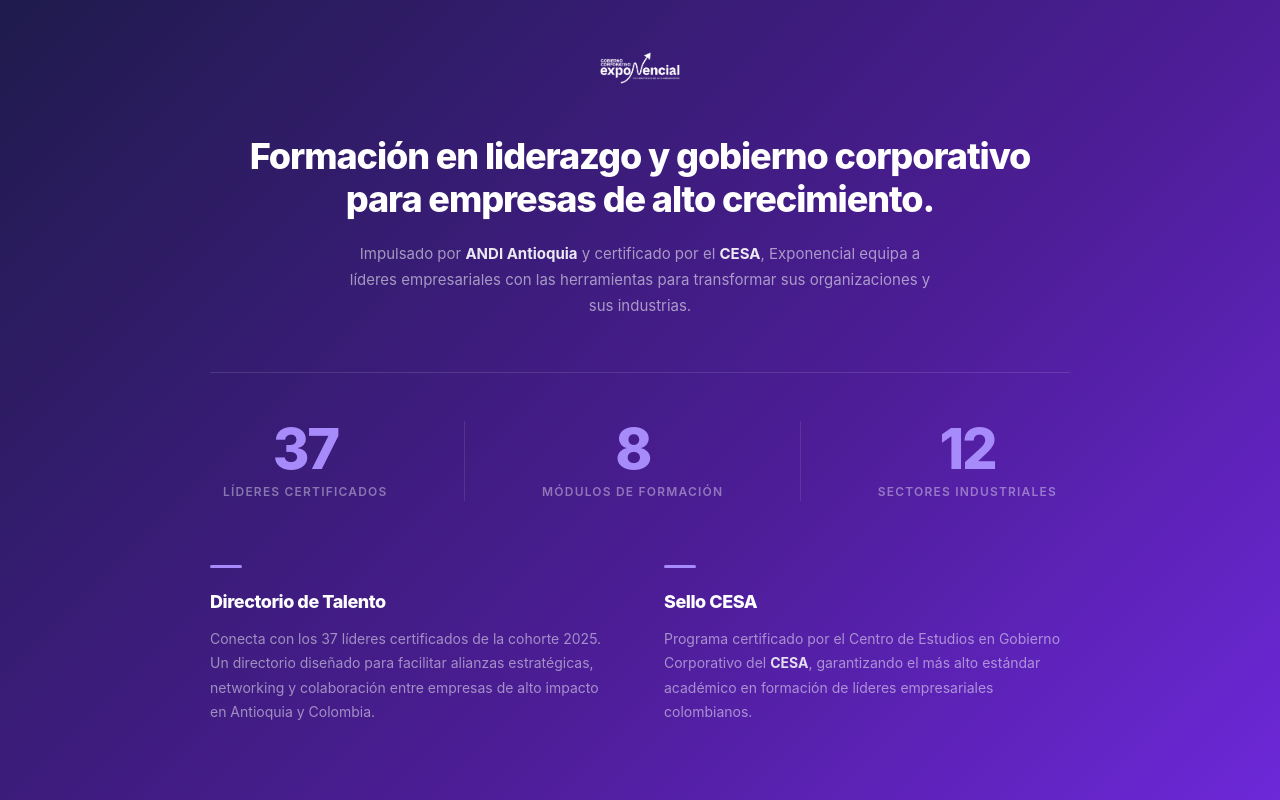
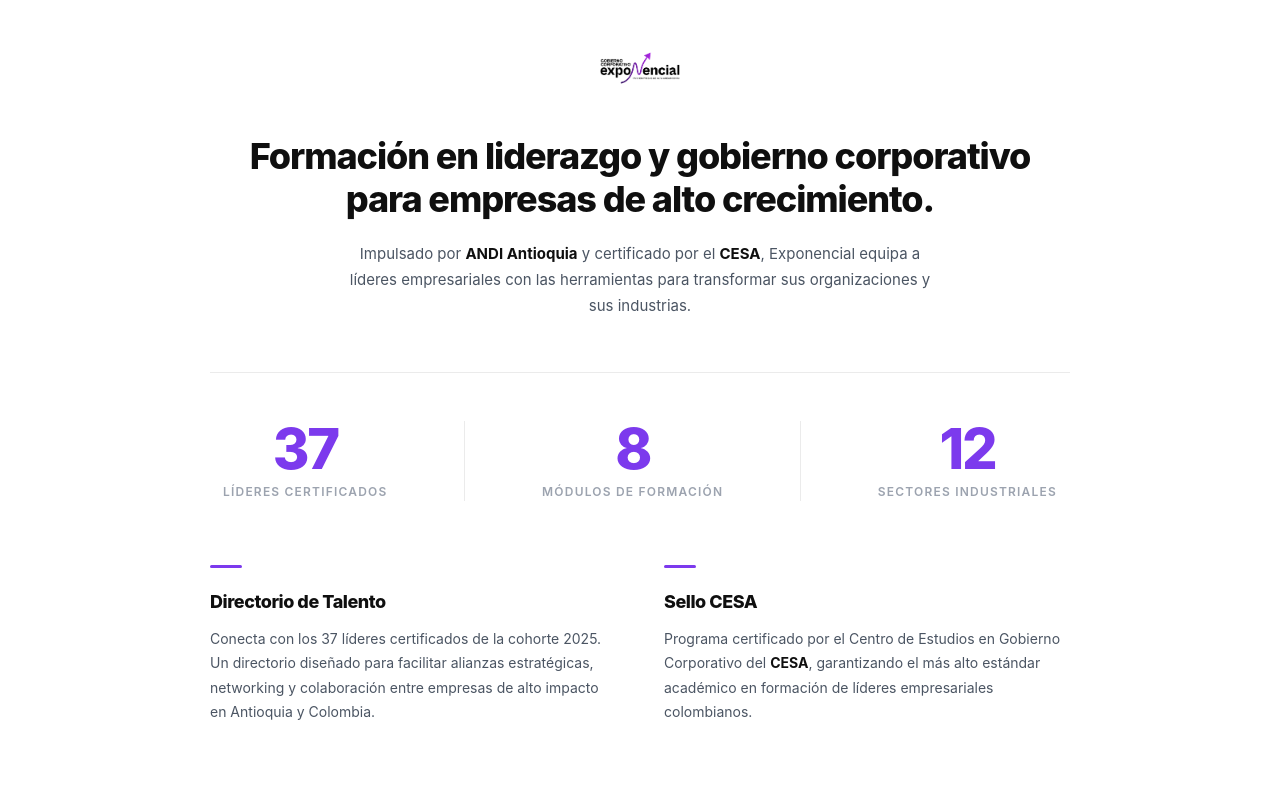
Before and after one commit to upgradedigitalsas-crypto/exponencial-andi, a React (Vite) app: page / in a window 1280 px wide. Shown: the part 620-1420 px from the top of the page. Built offline with nearby package versions, Linux system fonts and the light colour scheme.

Commit message:
revert: AboutSection back to white background

```diff
--- a/src/components/AboutSection.jsx
+++ b/src/components/AboutSection.jsx
@@ -69,12 +69,7 @@
   const refRight    = useRevealFrom("right", 280);
 
   return (
-    <section style={{
-      background: "linear-gradient(135deg, #1e1b4b 0%, #4C1D95 60%, #6D28D9 100%)",
-      borderBottom: "1px solid rgba(255,255,255,0.06)",
-      padding: "72px 20px 80px",
-      overflow: "hidden",
-    }}>
+    <section style={{ background: "#fff", borderBottom: "1px solid var(--border)", padding: "72px 20px 80px", overflow: "hidden" }}>
       <div style={{ maxWidth: 860, margin: "0 auto" }}>
 
         {/* Logo */}
@@ -82,7 +77,7 @@
           <img
             src={`${base}logo-exponencial.png`}
             alt="Exponencial"
-            style={{ height: 54, width: "auto", objectFit: "contain", filter: "brightness(0) invert(1)" }}
+            style={{ height: 54, width: "auto", objectFit: "contain" }}
           />
         </div>
 
@@ -94,7 +89,7 @@
             fontWeight: 800,
             letterSpacing: "-0.03em",
             lineHeight: 1.2,
-            color: "#fff",
+            color: "var(--text-primary)",
           }}>
             Formación en liderazgo y gobierno corporativo<br className="hidden sm:block" />
             {" "}para empresas de alto crecimiento.
@@ -108,46 +103,46 @@
             maxWidth: 600,
             fontSize: 15,
             lineHeight: 1.75,
-            color: "rgba(255,255,255,0.55)",
+            color: "var(--text-secondary)",
             fontWeight: 400,
           }}>
-            Impulsado por <strong style={{ color: "rgba(255,255,255,0.9)" }}>ANDI Antioquia</strong> y certificado por el{" "}
-            <strong style={{ color: "rgba(255,255,255,0.9)" }}>CESA</strong>, Exponencial equipa a líderes empresariales
+            Impulsado por <strong style={{ color: "var(--text-primary)" }}>ANDI Antioquia</strong> y certificado por el{" "}
+            <strong style={{ color: "var(--text-primary)" }}>CESA</strong>, Exponencial equipa a líderes empresariales
             con las herramientas para transformar sus organizaciones y sus industrias.
           </p>
         </div>
 
         {/* Stats row */}
-        <div ref={refDivider} style={{ height: 1, background: "rgba(255,255,255,0.12)", marginBottom: 48 }} />
+        <div ref={refDivider} style={{ height: 1, background: "var(--border)", marginBottom: 48 }} />
 
         <div style={{ display: "flex", justifyContent: "center", gap: "clamp(32px, 6vw, 80px)", flexWrap: "wrap", marginBottom: 64 }}>
           <div ref={refN1} style={{ textAlign: "center" }}>
-            <div style={{ fontSize: "clamp(40px, 5vw, 56px)", fontWeight: 800, letterSpacing: "-0.04em", color: "#a78bfa", lineHeight: 1 }}>
+            <div style={{ fontSize: "clamp(40px, 5vw, 56px)", fontWeight: 800, letterSpacing: "-0.04em", color: "var(--brand-purple)", lineHeight: 1 }}>
               {profiles.length}
             </div>
-            <div style={{ fontSize: 12, fontWeight: 600, color: "rgba(255,255,255,0.4)", marginTop: 6, textTransform: "uppercase", letterSpacing: "0.1em" }}>
+            <div style={{ fontSize: 12, fontWeight: 600, color: "var(--text-tertiary)", marginTop: 6, textTransform: "uppercase", letterSpacing: "0.1em" }}>
               Líderes certificados
             </div>
           </div>
 
-          <div style={{ width: 1, background: "rgba(255,255,255,0.1)", alignSelf: "stretch", minHeight: 48, display: "flex" }} />
+          <div style={{ width: 1, background: "var(--border)", alignSelf: "stretch", minHeight: 48, display: "flex" }} />
 
           <div ref={refN2} style={{ textAlign: "center" }}>
-            <div style={{ fontSize: "clamp(40px, 5vw, 56px)", fontWeight: 800, letterSpacing: "-0.04em", color: "#a78bfa", lineHeight: 1 }}>
+            <div style={{ fontSize: "clamp(40px, 5vw, 56px)", fontWeight: 800, letterSpacing: "-0.04em", color: "var(--brand-purple)", lineHeight: 1 }}>
               8
             </div>
-            <div style={{ fontSize: 12, fontWeight: 600, color: "rgba(255,255,255,0.4)", marginTop: 6, textTransform: "uppercase", letterSpacing: "0.1em" }}>
+            <div style={{ fontSize: 12, fontWeight: 600, color: "var(--text-tertiary)", marginTop: 6, textTransform: "uppercase", letterSpacing: "0.1em" }}>
               Módulos de formación
             </div>
           </div>
 
-          <div style={{ width: 1, background: "rgba(255,255,255,0.1)", alignSelf: "stretch", minHeight: 48, display: "flex" }} />
+          <div style={{ width: 1, background: "var(--border)", alignSelf: "stretch", minHeight: 48, display: "flex" }} />
 
           <div ref={refN3} style={{ textAlign: "center" }}>
-            <div style={{ fontSize: "clamp(40px, 5vw, 56px)", fontWeight: 800, letterSpacing: "-0.04em", color: "#a78bfa", lineHeight: 1 }}>
+            <div style={{ fontSize: "clamp(40px, 5vw, 56px)", fontWeight: 800, letterSpacing: "-0.04em", color: "var(--brand-purple)", lineHeight: 1 }}>
               12
             </div>
-            <div style={{ fontSize: 12, fontWeight: 600, color: "rgba(255,255,255,0.4)", marginTop: 6, textTransform: "uppercase", letterSpacing: "0.1em" }}>
+            <div style={{ fontSize: 12, fontWeight: 600, color: "var(--text-tertiary)", marginTop: 6, textTransform: "uppercase", letterSpacing: "0.1em" }}>
               Sectores industriales
             </div>
           </div>
@@ -158,11 +153,11 @@
 
           {/* Directorio */}
           <div ref={refLeft}>
-            <div style={{ width: 32, height: 3, background: "#a78bfa", borderRadius: 2, marginBottom: 20 }} />
-            <h3 style={{ margin: "0 0 12px", fontSize: 18, fontWeight: 800, letterSpacing: "-0.025em", color: "#fff" }}>
+            <div style={{ width: 32, height: 3, background: "var(--brand-purple)", borderRadius: 2, marginBottom: 20 }} />
+            <h3 style={{ margin: "0 0 12px", fontSize: 18, fontWeight: 800, letterSpacing: "-0.025em", color: "var(--text-primary)" }}>
               Directorio de Talento
             </h3>
-            <p style={{ margin: 0, fontSize: 14, color: "rgba(255,255,255,0.5)", lineHeight: 1.75 }}>
+            <p style={{ margin: 0, fontSize: 14, color: "var(--text-secondary)", lineHeight: 1.75 }}>
               Conecta con los {profiles.length} líderes certificados de la cohorte 2025.
               Un directorio diseñado para facilitar alianzas estratégicas, networking y colaboración
               entre empresas de alto impacto en Antioquia y Colombia.
@@ -171,13 +166,13 @@
 
           {/* CESA */}
           <div ref={refRight}>
-            <div style={{ width: 32, height: 3, background: "#a78bfa", borderRadius: 2, marginBottom: 20 }} />
-            <h3 style={{ margin: "0 0 12px", fontSize: 18, fontWeight: 800, letterSpacing: "-0.025em", color: "#fff" }}>
+            <div style={{ width: 32, height: 3, background: "var(--brand-purple)", borderRadius: 2, marginBottom: 20 }} />
+            <h3 style={{ margin: "0 0 12px", fontSize: 18, fontWeight: 800, letterSpacing: "-0.025em", color: "var(--text-primary)" }}>
               Sello CESA
             </h3>
-            <p style={{ margin: 0, fontSize: 14, color: "rgba(255,255,255,0.5)", lineHeight: 1.75 }}>
+            <p style={{ margin: 0, fontSize: 14, color: "var(--text-secondary)", lineHeight: 1.75 }}>
               Programa certificado por el Centro de Estudios en Gobierno Corporativo del{" "}
-              <strong style={{ color: "rgba(255,255,255,0.85)" }}>CESA</strong>,
+              <strong style={{ color: "var(--text-primary)" }}>CESA</strong>,
               garantizando el más alto estándar académico en formación de líderes
               empresariales colombianos.
             </p>
```
